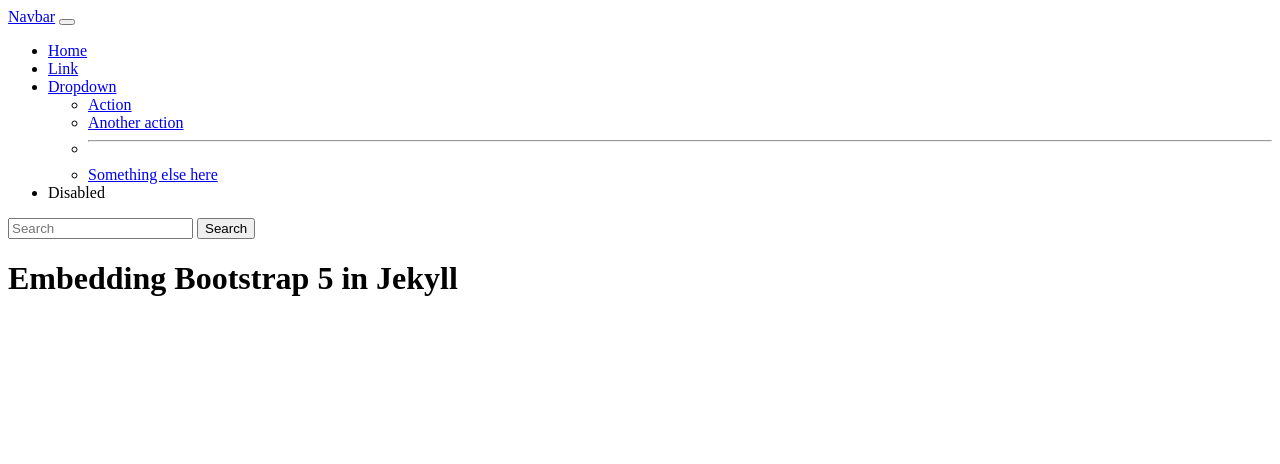
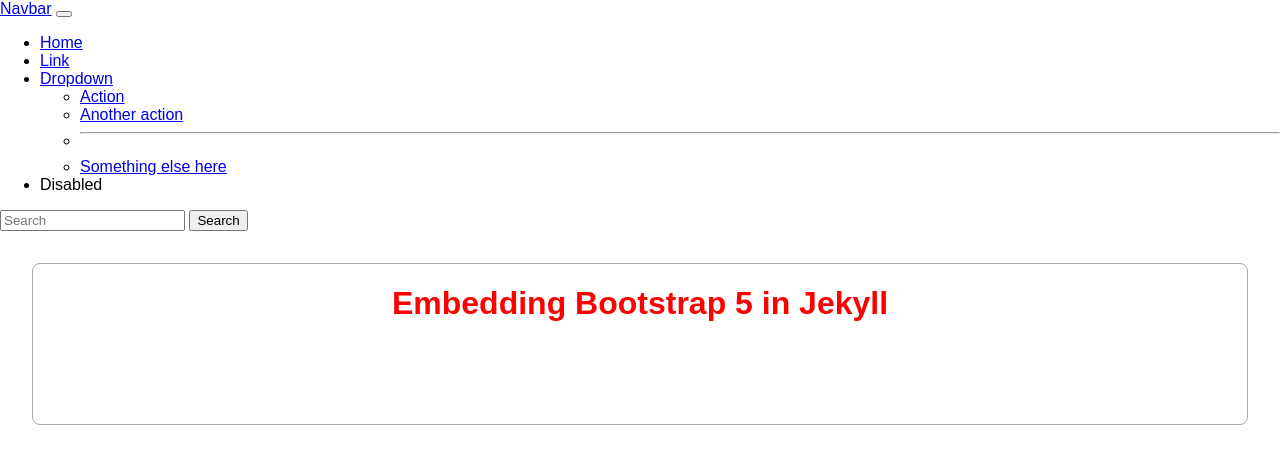
Before and after one commit to nicnosis/abcx, a Jekyll site: the page built from index.html, in a window 1280 px wide. Shown: the top 464 px of the page. Built offline with Jekyll 4.4.1, drawn with Linux system fonts in a browser that asks for light colours.

Commit message:
getting there

```diff
--- a/_sass/base.css
+++ b/_sass/_base.scss
@@ -16,5 +16,5 @@
 
 h1 {
     text-align: center;
-    color: gray;
+    color: red;
 }
--- a/assets/css/styles.scss
+++ b/assets/css/styles.scss
@@ -1,3 +1,5 @@
---
---
-@import "base";
+---
+# Use a comment to ensure Jekyll reads the file to be transformed into CSS later
+# only main files contain this front matter, not partials.
+---
+@import "_base";
```
